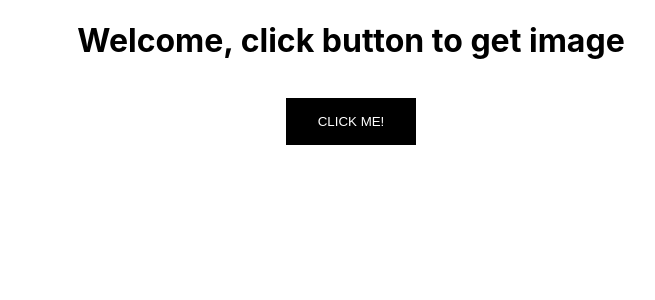
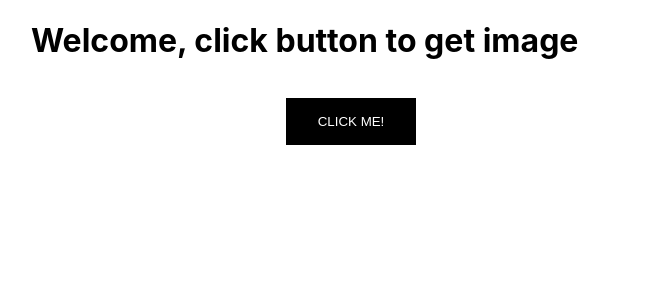
Before and after one commit to edsson12/gse, a React (Create React App) app: page / in a window 1280 px wide. Shown: the top 300 px of the page, without its empty margins (289-944 px from the left). Built offline with nearby package versions, Linux system fonts and the light colour scheme.

Commit message:
implementacion de context desde app.js

```diff
--- a/src/App.js
+++ b/src/App.js
@@ -1,12 +1,19 @@
+import "./App.css";
+import CatImage from "./components/CatImage/CatImage";
+import { createContext, useState } from "react";
 
-import './App.css';
-import CatImage from './components/CatImage/CatImage';
+export const ThemeContext = createContext(null);
 
 function App() {
+  const [theme, setTheme] = useState("light");
+
+  const toggleTheme = () => {
+    setTheme((current) => (current === "light" ? "dark" : "light"));
+  };
   return (
-    <div className="App">
-      <CatImage/>
-    </div>
+    <ThemeContext.Provider value={{ theme, toggleTheme }}>
+      <CatImage theme={theme} toggleTheme={toggleTheme}/>
+    </ThemeContext.Provider>
   );
 }
 
```
